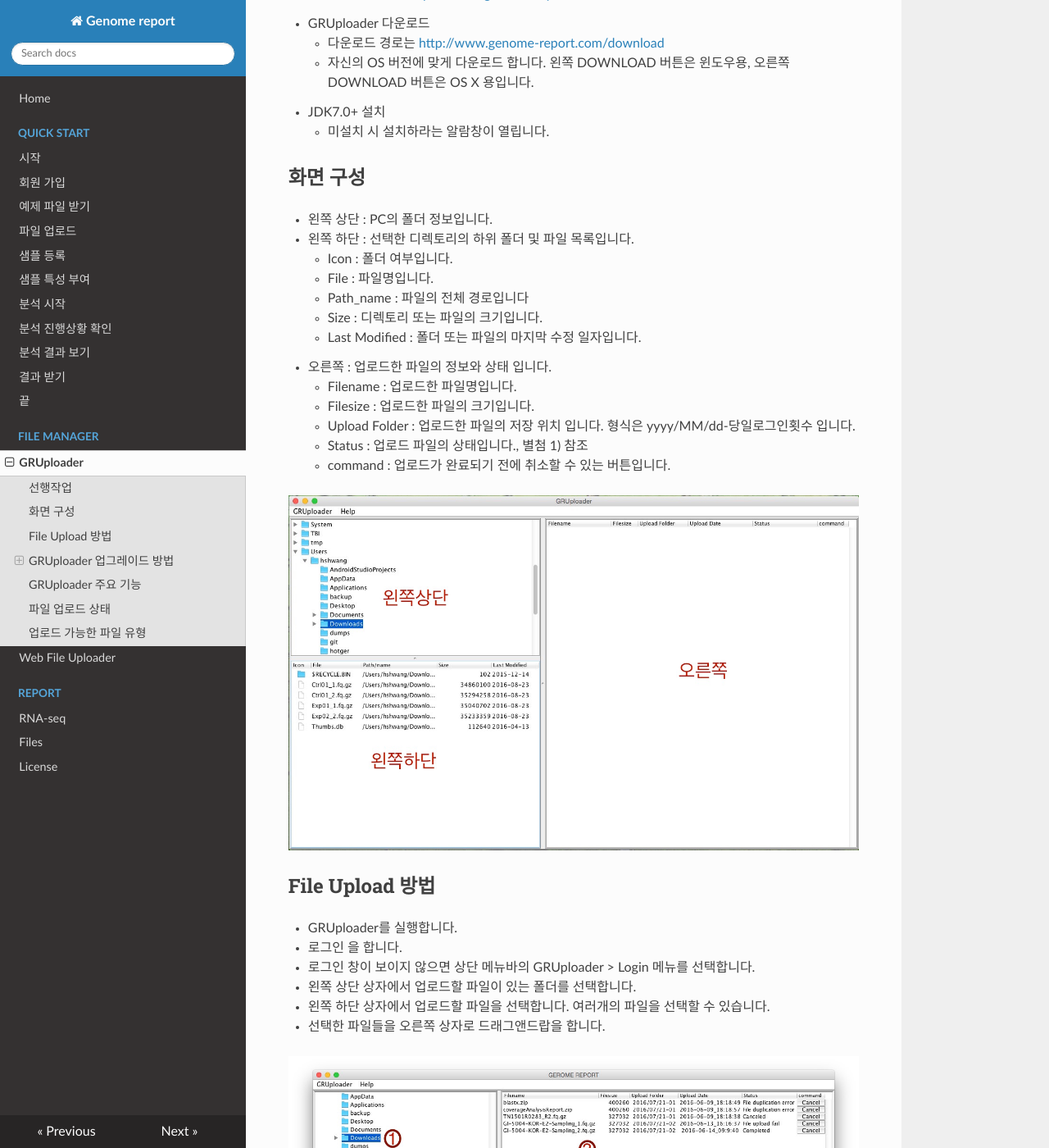
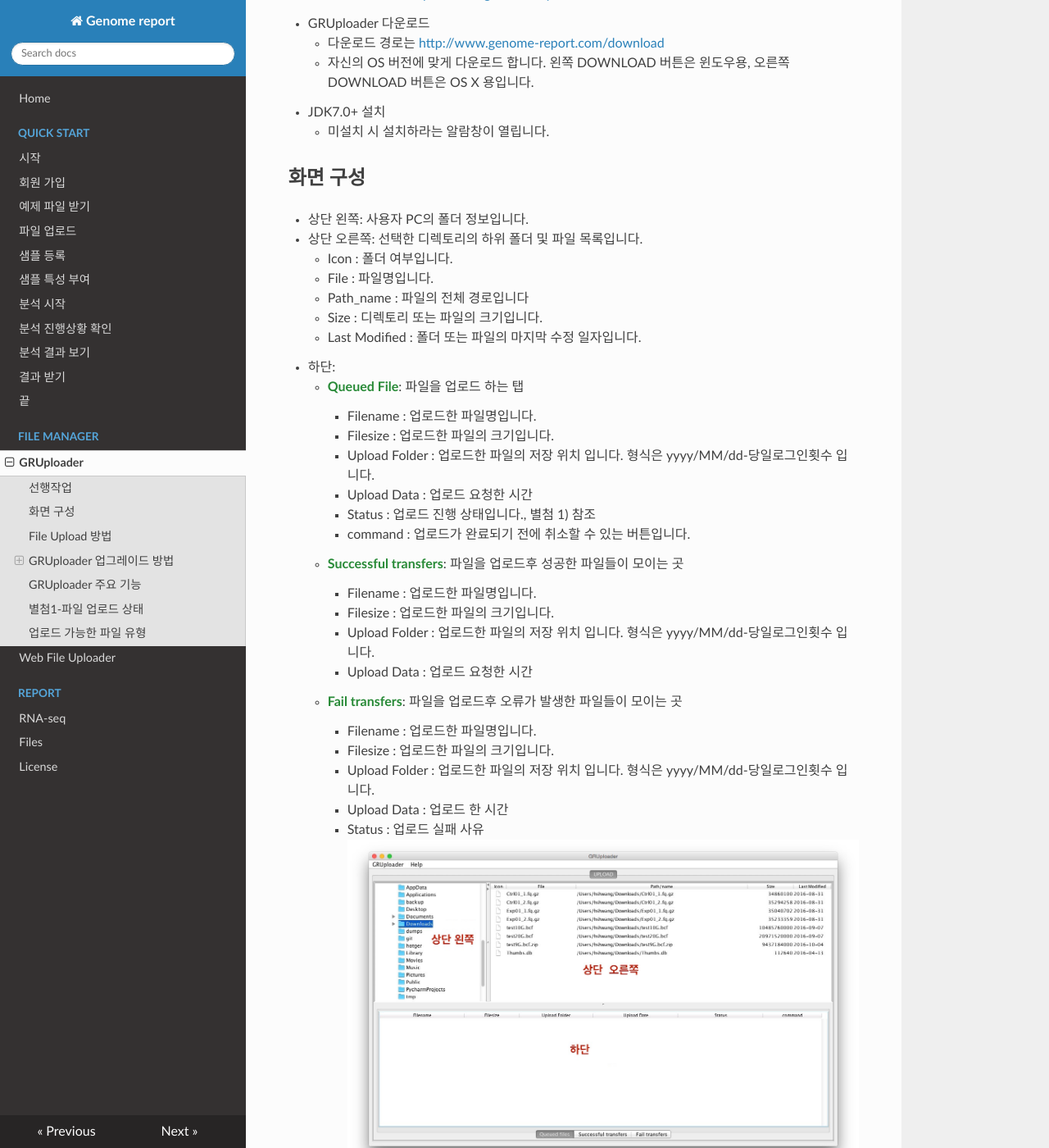
Before and after one commit to genomereport/gimanual, an MkDocs documentation site: the page built from docs/GR_File_Manager.md, in a window 1280 px wide and 1400 px high, scrolled down 262 px. Shown: the whole window at 82% size. Built offline with MkDocs 1.6.1, drawn with Linux system fonts in a browser that asks for light colours; nearby versions of some CDN libraries; old or Windows-style settings are respelled for this version of MkDocs; some of the changed text lies outside the part shown.

```diff
--- a/docs/GR_File_Manager.md
+++ b/docs/GR_File_Manager.md
@@ -12,20 +12,32 @@
 
 ## 화면 구성
 
-* 왼쪽 상단 : PC의 폴더 정보입니다.
-* 왼쪽 하단 : 선택한 디렉토리의 하위 폴더 및 파일 목록입니다.
+* 상단 왼쪽: 사용자 PC의 폴더 정보입니다.
+* 상단 오른쪽: 선택한 디렉토리의 하위 폴더 및 파일 목록입니다.
     * Icon : 폴더 여부입니다.
     * File : 파일명입니다.
     * Path_name : 파일의 전체 경로입니다
-    *  Size : 디렉토리 또는 파일의 크기입니다.
-    *  Last Modified : 폴더 또는 파일의 마지막 수정 일자입니다.
-* 오른쪽   :  업로드한 파일의 정보와 상태 입니다.
-    * Filename : 업로드한 파일명입니다.
-    * Filesize : 업로드한 파일의 크기입니다.
-    * Upload Folder : 업로드한 파일의 저장 위치 입니다. 형식은 yyyy/MM/dd-당일로그인횟수 입니다.
-    * Status : 업로드 파일의 상태입니다., 별첨 1) 참조
-    * command : 업로드가 완료되기 전에 취소할 수 있는 버튼입니다.
-
+    * Size : 디렉토리 또는 파일의 크기입니다.
+    * Last Modified : 폴더 또는 파일의 마지막 수정 일자입니다.
+* 하단:
+    * **Queued File**: 파일을 업로드 하는 탭
+        * Filename : 업로드한 파일명입니다.
+        * Filesize : 업로드한 파일의 크기입니다.
+        * Upload Folder : 업로드한 파일의 저장 위치 입니다. 형식은 yyyy/MM/dd-당일로그인횟수 입니다.
+        * Upload Data : 업로드 요청한 시간
+        * Status : 업로드 진행 상태입니다., 별첨 1) 참조
+        * command : 업로드가 완료되기 전에 취소할 수 있는 버튼입니다.
+    * **Successful transfers**: 파일을 업로드후 성공한 파일들이 모이는 곳
+        * Filename : 업로드한 파일명입니다.
+        * Filesize : 업로드한 파일의 크기입니다.
+        * Upload Folder : 업로드한 파일의 저장 위치 입니다. 형식은 yyyy/MM/dd-당일로그인횟수 입니다.
+        * Upload Data : 업로드 요청한 시간
+    * **Fail transfers**: 파일을 업로드후 오류가 발생한 파일들이 모이는 곳
+        * Filename : 업로드한 파일명입니다.
+        * Filesize : 업로드한 파일의 크기입니다.
+        * Upload Folder : 업로드한 파일의 저장 위치 입니다. 형식은 yyyy/MM/dd-당일로그인횟수 입니다.
+        * Upload Data : 업로드 한 시간
+        * Status : 업로드 실패 사유
 ![화면](images/screen_1.jpg)
 
 
@@ -36,7 +48,7 @@
 * 로그인 창이 보이지 않으면  상단 메뉴바의 GRUploader > Login  메뉴를 선택합니다.
 * 왼쪽 상단 상자에서 업로드할 파일이 있는 폴더를 선택합니다.
 * 왼쪽 하단 상자에서 업로드할 파일을 선택합니다. 여러개의 파일을 선택할 수 있습니다.
-* 선택한 파일들을 오른쪽 상자로 드래그앤드랍을 합니다.
+* 선택한 파일들을 하단으로 드래그앤드랍을 합니다. **Queued files**탭이 선택되어 있어야 합니다.
 
 ![화면](images/screen_2.jpg)
 
@@ -71,16 +83,24 @@
     * 업로드가 실패한 경우에 다시 로그인을 하는 경우 자동으로 업로드 작업이 진행됩니다.
     * 사용자가 취소한 작업은 자동으로 다시 업로드 되지 않습니다.
 * 진행 상태바
-    * 업로드 파일의 진행 상황을 알 수 있는 상태바입니다.
+    * 업로드 파일의 진행 상황을 알 수 있는 상태바입니다. 진척율을 보여줍니다.
+* Queued files
+    *  업로드할 파일을 두는 곳입니다.
+* Successful transfers
+    *  업로드가 정상적으로 완료된 파일을 보여줍니다.
+* Fail transfers
+    *  업로드 중 오류가 발생한 파일들을 보여줍니다.
+    *  **Status**를 통해 오류 원인을 알 수 있습니다.
 
+## 별첨1-파일 업로드 상태
 
-## 파일 업로드 상태
-
-* Init : 파일 업로드를 요청한 상태입니다.
+* progress bar : 파일을 진행 상태와 진행율을 보여줍니다.
 * Completed : 파일 업로드가 정상적으로 완료된 상태입니다.
 * Canceled : 파일 업로드를 사용자가 취소한 상태입니다.
 * File upload fail : 알 수 없는 이유로 파일 업로드를 실패한 상태입니다., 해당 파일을 다시 업로드 할 수 있습니다.
 * File duplication error : 같은 upload folder에 같은 파일이 업로드 된 상태입니다.
+* File not exists : 사용자  PC에 파일이 존재하지 않는 상태 입니다.
+* Database inserting : 업로드 파일정보를 데이타베이스 서버에 저장하는 상태입니다.
 
 
 ## 업로드 가능한 파일 유형
```
Also changed, not shown: docs/quick_start/analysis.md (+7 -7 lines), docs/quick_start/file_upload.md (+12 -7 lines), docs/images/gruploader_screen_1.jpg, docs/images/screen_1.jpg, docs/images/screen_2.jpg.
